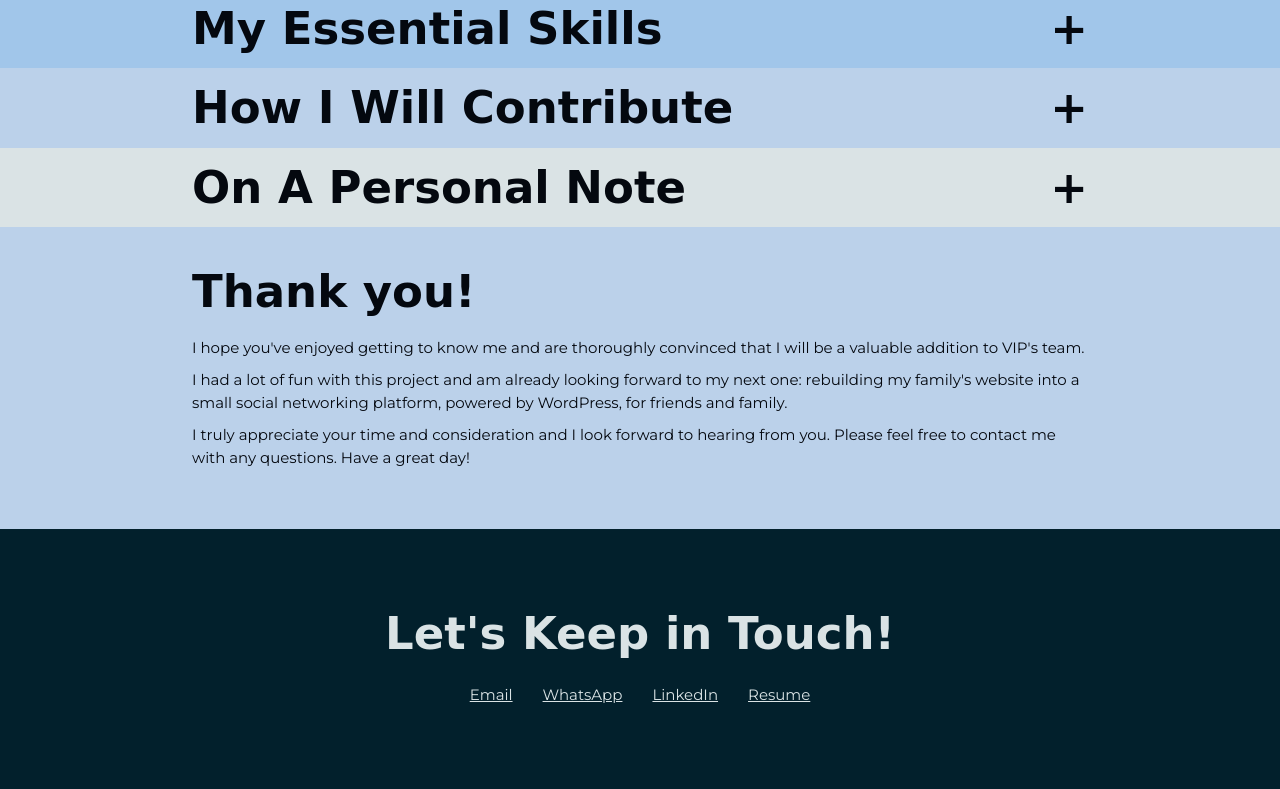
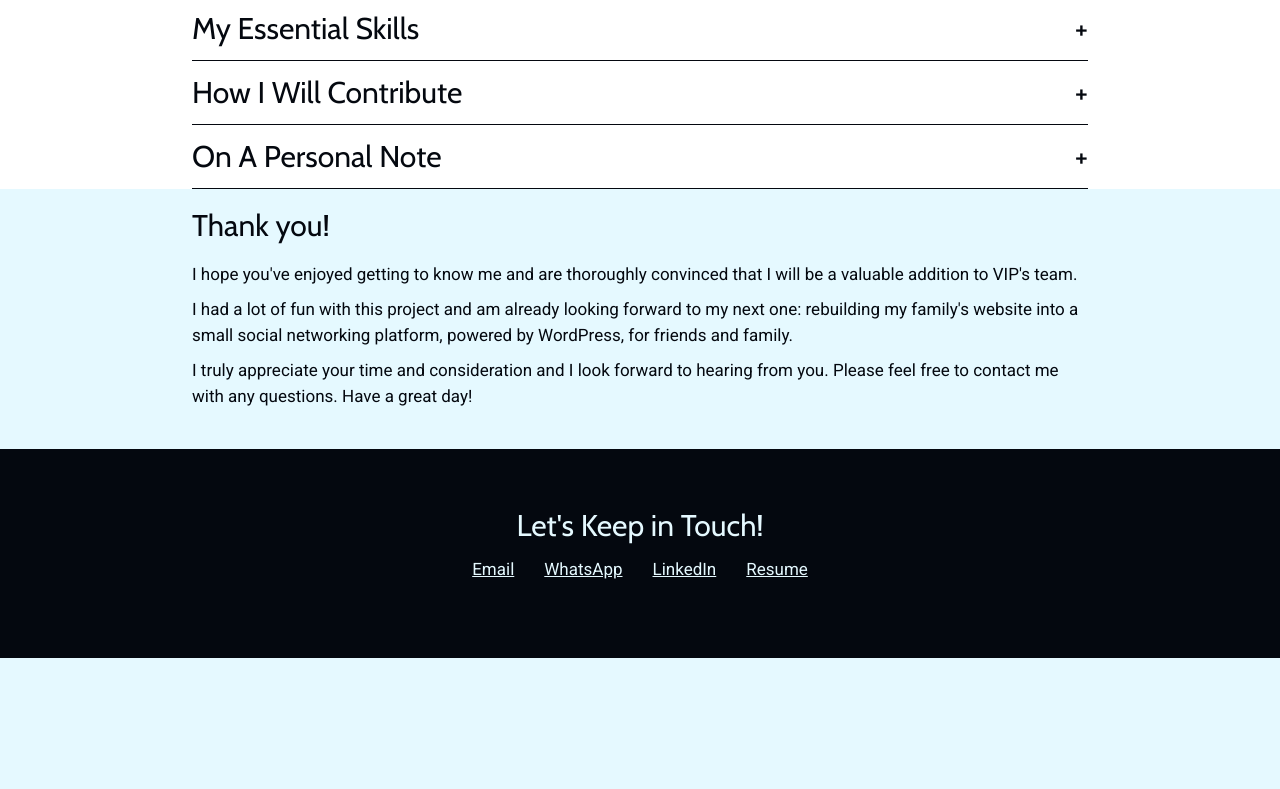
Before and after one commit to meyerdw3/hello-automattic, a plain HTML site: page index.html in a window 1280 px wide. Shown: the part 714-1503 px from the top of the page. After the commit the page ends 1372 px from the top, so only its background shows below. Drawn offline with nearby package versions, Linux system fonts and the light colour scheme.

Commit message:
Major styling updates. Starting working with fonts and colors.

```diff
--- a/style.css
+++ b/style.css
@@ -32,79 +32,100 @@
 
 /* Root Variable Declaration */
 :root {
-  --main-background: #bbd1ea;
+  --main-background: #e5f9ff;
   --main-text-color: #04080f;
-  --panel-one: #dae3e5;
-  --panel-one-hover: #bdcdd0;
+  --panel-one: #ffffff;
+  --panel-one-hover: #e6e6e6;
   --panel-one-text: #04080f;
-  --panel-two: #bbd1ea;
-  --panel-two-hover: #96b8df;
+  --panel-two: #ffffff;
+  --panel-two-hover: #e6e6e6;
   --panel-two-text: #04080f;
-  --panel-three: #a1c6ea;
-  --panel-three-hover: #76abe0;
+  --panel-three: #ffffff;
+  --panel-three-hover: #e6e6e6;
   --panel-three-text: #04080f;
-  --panel-four: #bbd1ea;
-  --panel-four-hover: #96b8df;
+  --panel-four: #ffffff;
+  --panel-four-hover: #e6e6e6;
   --panel-four-text: #04080f;
-  --panel-five: #dae3e5;
-  --panel-five-hover: #bdcdd0;
+  --panel-five: #ffffff;
+  --panel-five-hover: #e6e6e6;
   --panel-five-text: #04080f;
   --footer: #04080f;
-  --footer-text: #dae3e5;
-  --body-font: "Montserrat", sans-serif;
-  --fancy-font: "Caveat", cursive;
+  --footer-text: #e5f9ff;
+  --body-font: "Roboto", sans-serif;
+  --header-font: "Cabin", sans-serif;
+  --title-font: "Kalam", cursive;
+
+  /*
+  Title:
+  font-family: 'Kalam', cursive;
+
+  Section Header:
+  font-family: 'Montserrat', sans-serif;
+
+  Body:
+  font-family: 'Roboto', sans-serif;
+  font-family: 'Roboto Slab', serif;
+  font-family: 'Roboto Condensed', sans-serif;
+  font-family: 'Cabin', sans-serif;
+
+
+
+  Rejects:
+  font-family: 'Damion', cursive;
+  font-family: 'Sriracha', cursive;
+  font-family: 'Nothing You Could Do', cursive;
+  font-family: 'Playfair Display', serif;
+  font-family: 'Vollkorn', serif;
+  font-family: 'Kavivanar', cursive;
+*/
 }
 
 /* Global Styles */
 body {
   font-family: var(--body-font);
-  font-family: var(--body-font);
-  font-size: 15px;
+  font-size: 17px;
   line-height: 1.5;
   color: var(--main-text-color);
   background-color: var(--main-background);
 }
 
+h1 {
+  font-size: 50px;
+  font-family: var(--title-font);
+  font-style: italic;
+  padding-top: 60px;
+}
+
+h2 {
+  font-size: 30px;
+  font-family: var(--header-font);
+}
+
 h1,
-h2 {
-  font-family: var(--fancy-font);
-  font-weight: 600;
-  margin-left: auto;
-  margin-right: auto;
+h2,
+ul {
+  margin: 0 auto;
   max-width: 70%;
 }
 
-h1 {
-  font-size: 60px;
-}
-
-h2 {
-  font-size: 45px;
+h3,
+h4 {
+  max-width: 70%;
 }
 
 h3 {
-  font-size: 25px;
-  font-weight: 600;
-  margin-left: auto;
-  margin-right: auto;
-  max-width: 70%;
-  margin-bottom: 20px;
+  font-family: var(--header-font);
+  font-size: 22px;
+  margin: 20px auto;
 }
 
 h4 {
-  font-size: 15px;
   text-decoration: underline;
-  margin-left: auto;
-  margin-right: auto;
-  max-width: 70%;
-  margin-bottom: 20px;
-  margin-top: 20px;
+  margin: 20px auto 10px auto;
 }
 
-p,
-ul {
-  margin-left: auto;
-  margin-right: auto;
+p {
+  margin: 10px auto;
   max-width: 70%;
 }
 
@@ -118,11 +139,11 @@ a:hover {
 }
 
 p.first {
-  margin-top: 20px;
+  margin-top: 5px;
 }
 
 p.last {
-  margin-bottom: 60px;
+  margin-bottom: 40px;
 }
 
 /* Expand/Collapse Button Styling */
@@ -138,7 +159,7 @@ p.last {
   float: right;
   height: 50px;
   width: 90px;
-  margin-top: 14px;
+  margin-top: 7px;
   margin-right: 20px;
   border: 2px solid var(--main-text-color);
   background-color: var(--panel-one);
@@ -165,42 +186,24 @@ p.last {
 }
 
 /* General Panel Styling */
-/* Panel Background */
-.panel {
-  border: none;
-}
-
-/* Panel Headings */
-.panel-heading {
-  border-top-left-radius: 0;
-  border-top-right-radius: 0;
-  padding: 0;
-}
 
 /* Panel Title */
 .panel-title {
-  font-size: 45px;
   padding: 15px 0px;
   cursor: pointer;
   max-width: 70%;
-  margin-left: auto;
-  margin-right: auto;
+  margin: 0 auto;
+  border-block-end: 1px solid var(--panel-one-text);
 }
 
 .panel-title::after {
   content: "-";
-  font-size: 45px;
   float: right;
 }
 
 .panel-title.collapsed::after,
 .panel-title.initial::after {
   content: "+";
-}
-
-/* Panel Body */
-.panel-body {
-  padding: 0;
 }
 
 /* WHY YOU SECTION */
@@ -217,7 +220,6 @@ p.last {
 }
 
 .why-you .panel-heading + .panel-collapse .panel-body {
-  border-top: none;
   background-color: var(--panel-one);
   color: var(--panel-one-text);
 }
@@ -236,7 +238,6 @@ p.last {
 }
 
 .why-me .panel-heading + .panel-collapse .panel-body {
-  border-top: none;
   background-color: var(--panel-two);
   color: var(--panel-two-text);
 }
@@ -255,12 +256,15 @@ p.last {
 }
 
 .skills .panel-heading + .panel-collapse .panel-body {
-  border-top: none;
   background-color: var(--panel-three);
   color: var(--panel-three-text);
 }
 
 /* CONTRIBUTION SECTION */
+.first-heading {
+  margin-top: 5px;
+}
+
 .contribution .panel-title {
   color: var(--panel-four-text);
 }
@@ -274,7 +278,6 @@ p.last {
 }
 
 .contribution .panel-heading + .panel-collapse .panel-body {
-  border-top: none;
   background-color: var(--panel-four);
   color: var(--panel-four-text);
 }
@@ -293,14 +296,18 @@ p.last {
 }
 
 .personal .panel-heading + .panel-collapse .panel-body {
-  border-top: none;
   background-color: var(--panel-five);
   color: var(--panel-five-text);
 }
 
+/* CLOSING */
+.closing h2 {
+  margin-bottom: 20px;
+}
+
 /* Contact Info Styling */
 footer {
-  background: hsl(197, 93%, 9%);
+  background: var(--footer);
   color: var(--footer-text);
 }
 
@@ -317,8 +324,7 @@ footer .content-wrap {
 }
 
 .contact-list li {
-  margin-left: 0;
-  margin-right: 0;
+  margin-left: auto 0;
 }
 
 .contact-list a {
```
